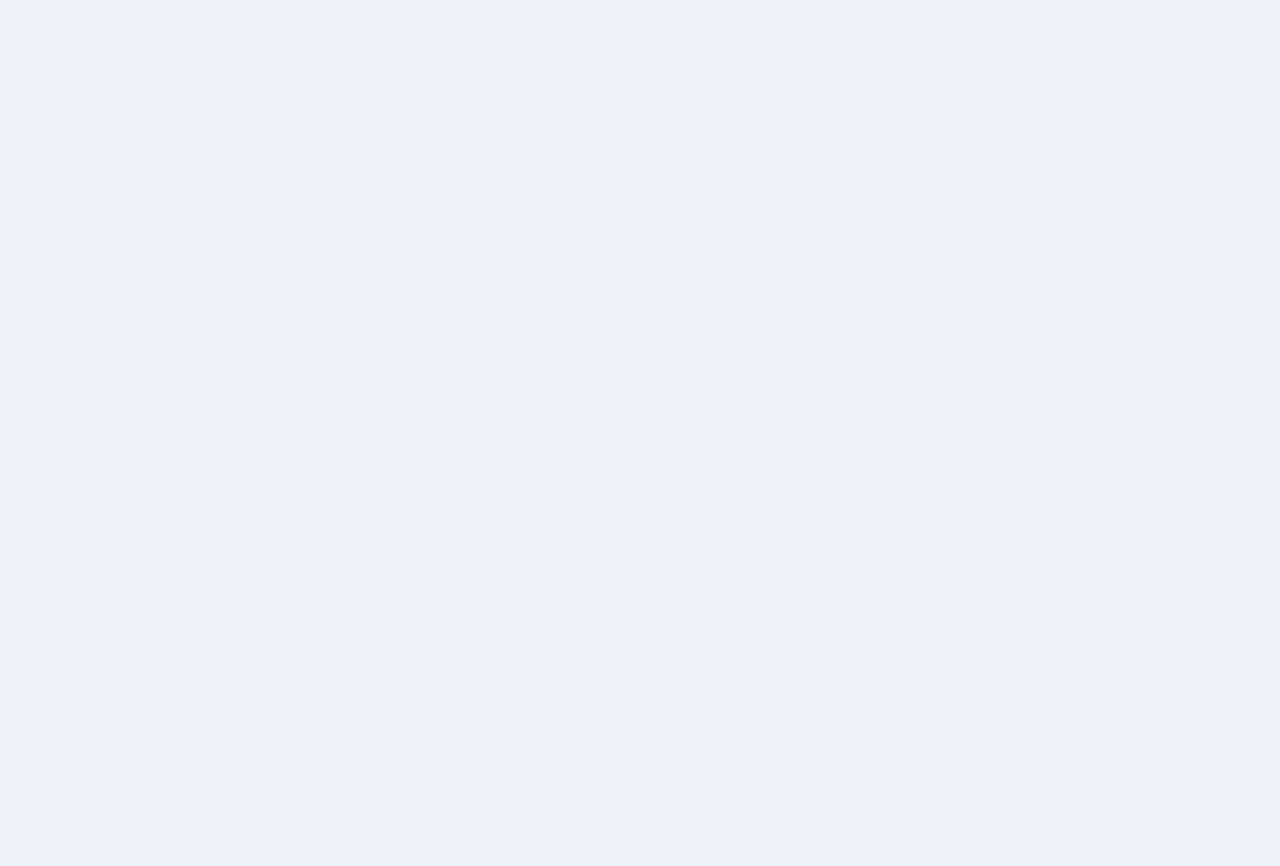
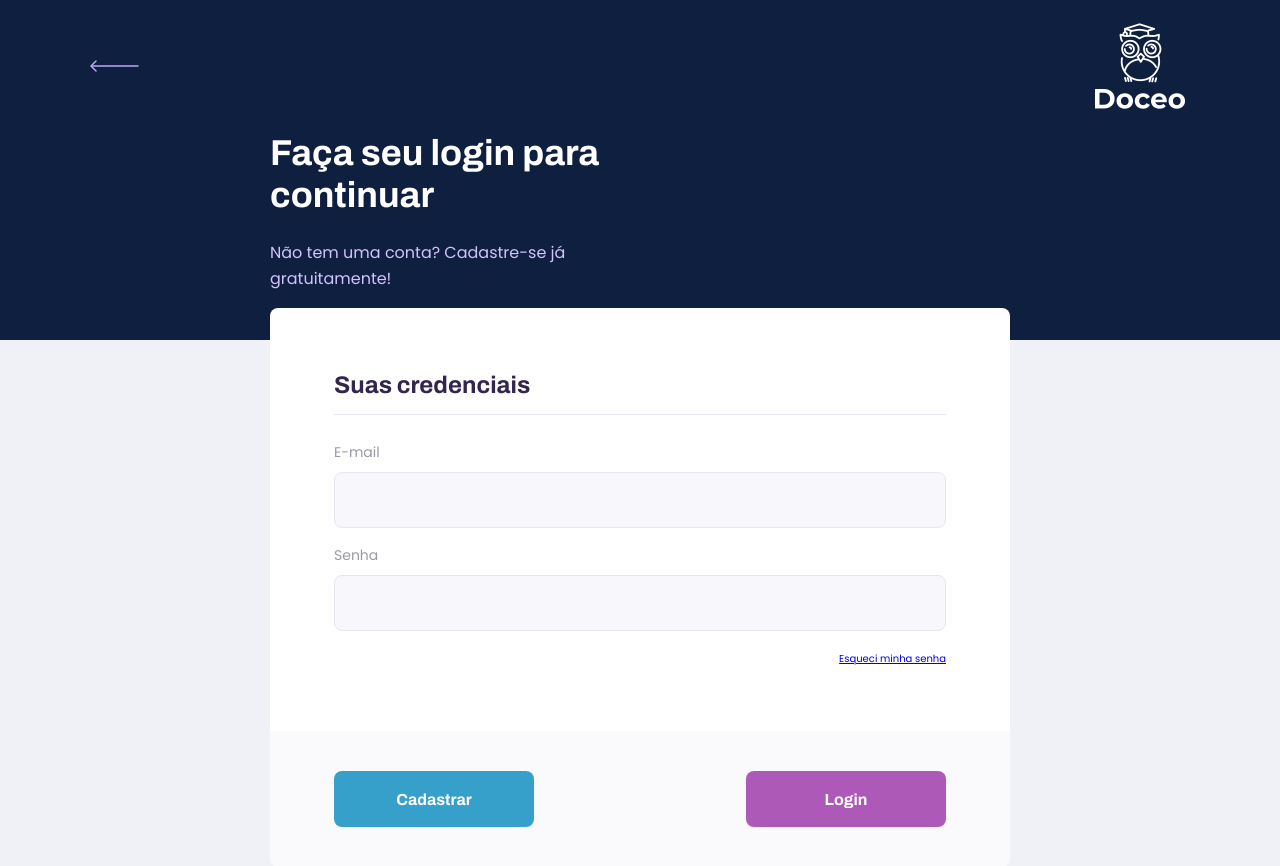
Before and after one commit to LucasCruz2773/doceo, a React (Create React App) app: page /login in a window 1280 px wide. Before the commit the page ends 800 px from the top, so only its background shows below. Built offline with nearby package versions, Linux system fonts and the light colour scheme; the HTML template or start-up script is replaced by a standard one.

Commit message:
Create login page

```diff
--- a/src/pages/Landing/index.tsx
+++ b/src/pages/Landing/index.tsx
@@ -33,7 +33,7 @@ function Landing(){
                         Estudar
                     </Link>
 
-                    <Link to="/give-classes" className="give-classes">
+                    <Link to="/login" className="give-classes">
                         <img src={giveClassesIcon} alt="Dar aulas"/>
                         Dar aulas
                     </Link>
--- /dev/null
+++ b/src/pages/Login/index.tsx
@@ -0,0 +1,96 @@
+import React, { useState, FormEvent } from 'react';
+import { useHistory } from 'react-router-dom';
+import PageHeader from '../../components/PageHeader';
+import Input from '../../components/Input';
+import Textarea from '../../components/Textarea';
+import Select from '../../components/Select';
+
+import warningIcon from '../../assets/images/icons/warning.svg';
+
+import './styles.css'
+
+function Login(){
+    const history = useHistory();
+
+    const [name, setName] = useState('');
+    const [avatar, setAvatar] = useState('');
+    const [whatsapp, setWhatsapp] = useState('');
+    const [bio, setBio] = useState('');
+
+    const [subject, setSubject] = useState('');
+    const [cost, setCost] = useState('');
+
+
+    const [scheduleItems, setScheduleItems] = useState([
+        { week_day: 0, from: '', to: '' }
+    ])
+
+    function addNewScheduleItem(){
+        setScheduleItems([
+            ...scheduleItems,
+            { week_day: 0, from: '', to: '' }
+        ]);
+    }
+
+    function setScheduleItemValue(position: number, field: string, value: string){
+        const updatedScheduleItems = scheduleItems.map((scheduleItem, index) => {
+            if(index === position){
+                return { ...scheduleItem, [field]:value }
+            }
+
+            return scheduleItem;
+        });
+
+        setScheduleItems(updatedScheduleItems);
+    }
+
+    function handleCreateClass(e: FormEvent){
+        e.preventDefault();
+
+        alert('Login realizado com sucesso!')
+        history.push('/');
+    }
+
+    return(
+        <div id="page-teacher-form" className="container">
+            <PageHeader
+                title="Faça seu login para continuar"
+                description="Não tem uma conta? Cadastre-se já gratuitamente!"
+            />
+
+            <main>
+                <form onSubmit={handleCreateClass}>
+                    <fieldset>
+                        <legend>Suas credenciais</legend>
+                        <Input
+                            name="email"
+                            label="E-mail"
+                            value={name}
+                            onChange={(e) => {setName(e.target.value)}}
+                        />
+                        <Input
+                            name="password"
+                            label="Senha"
+                            value={avatar}
+                            type="password"
+                            onChange={(e) => {setAvatar(e.target.value)}}
+                        />
+                        <p className="forgot-password">
+                            <a href="#">Esqueci minha senha</a>
+                        </p>
+                    </fieldset>
+                    <footer>
+                        <p>
+                            <a className="register-btn" href="/give-classes">Cadastrar</a>
+                        </p>
+                        <button type="submit">
+                            Login
+                        </button>
+                    </footer>
+                </form>
+            </main>
+        </div>
+    )
+}
+
+export default Login;
--- /dev/null
+++ b/src/pages/Login/styles.css
@@ -0,0 +1,169 @@
+#page-teacher-form{
+    width: 100vw;
+    height: 100vh;
+}
+
+#page-teacher-form .page-header .header-content{
+    margin-bottom: 6.4rem;
+}
+
+#page-teacher-form main{
+    background: var(--color-box-base);
+    width: 100%;
+    max-width: 74rem;
+    border-radius:0.8rem;
+    margin: -3.2rem auto 3.2rem;
+    padding-top: 6.4rem;
+    overflow: hidden;
+}
+
+#page-teacher-form main fieldset{
+    border: 0;
+    padding: 0 2.4rem;
+}
+
+#page-teacher-form main fieldset + fieldset{
+    margin-top: 6.4rem;
+}
+
+#page-teacher-form main fieldset legend{
+    font: 700 2.4rem Archivo;
+    color: var(--color-text-title);
+    margin-bottom: 2.4rem;
+    display: flex;
+    align-items: center;
+    justify-content: space-between;
+    width: 100%;
+    padding-bottom: 1.6rem;
+    border-bottom: 1px solid var(--color-line-in-white);
+}
+
+#page-teacher-form main fieldset legend button{
+    background: none;
+    border: 0;
+    color: var(--color-primary);
+    font: 700 1.6rem Archivo;
+    cursor: pointer;
+    transition: color 0.2s;
+}
+
+#page-teacher-form main fieldset legend button:hover{
+    color: var(--color-primary-dark);
+}
+
+#page-teacher-form main fieldset .input-block + .textarea-block,
+#page-teacher-form main fieldset .select-block + .input-block{
+    margin-top: 2.4rem;
+}
+
+#page-teacher-form main label{
+    color: var(--color-text-complement);
+}
+
+#page-teacher-form main footer{
+    padding: 4rem 2.4rem;
+    background: var(--color-box-footer);
+    border-top: 1px solid var(--color-line-white);
+    margin-top: 6.4rem;
+}
+
+#page-teacher-form main footer p{
+    display: flex;
+    align-items: center;
+    justify-content: center;
+    font-size: 1.4rem;
+    line-height: 2.4rem;
+    color: var(--color-text-complement);
+}
+
+#page-teacher-form main footer p img{
+    margin-right: 2rem;
+}
+
+#page-teacher-form main footer button{
+    width: 100%;
+    height: 5.6rem;
+    background: var(--color-secundary);
+    color: var(--color-button-text);
+    border: 0;
+    border-radius: 0.8rem;
+    cursor: pointer;
+    font: 700 1.6rem Archivo;
+    display: flex;
+    align-items: center;
+    justify-content: center;
+    text-decoration: none;
+    transition: background-color 0.2s;
+    margin-top: 2rem;
+}
+
+#page-teacher-form main footer button:hover{
+    background: var(--color-secundary-dark);
+}
+
+.register-btn {
+    text-decoration: none;
+    background-color: var(--color-primary-light);
+    color: white;
+    width: 100%;
+    height: 5.6rem;
+    border: 0;
+    border-radius: 0.8rem;
+    cursor: pointer;
+    font: 700 1.6rem Archivo;
+    display: flex;
+    align-items: center;
+    justify-content: center;
+    text-decoration: none;
+    transition: background-color 0.2s;
+}
+
+.register-btn:hover {
+    background-color: var(--color-primary-lighter);
+}
+
+.forgot-password {
+    margin-top: 2rem;
+    font-size: 1rem;
+    text-align: right;
+}
+
+@media (min-width: 700px){
+    #page-teacher-form{
+        max-width: 100vw;
+    }
+
+    #page-teacher-form .page-header .header-content{
+        margin-bottom: 0;
+    }
+
+    #page-teacher-form main fieldset{
+        padding: 0 6.4rem;
+    }
+
+    #page-teacher-form  main .schedule-item{
+        display: grid;
+        grid-template-columns: 2fr 1fr 1fr;
+        column-gap: 1.6rem;
+    }
+
+    #page-teacher-form  main .schedule-item .input-block{
+        margin-top: 0 !important;
+    }
+
+    #page-teacher-form main footer{
+        padding: 4.0rem 6.4rem;
+        display: flex;
+        align-items: center;
+        justify-content: space-between;
+    }
+
+    #page-teacher-form main  footer p{
+        justify-content: space-between;
+    }
+
+    #page-teacher-form main footer button, .register-btn{
+        width: 20rem;
+        margin-top: 0;
+    }
+}
--- a/src/routes.tsx
+++ b/src/routes.tsx
@@ -4,6 +4,7 @@ import Landing from './pages/Landing';
 import TeacherList from './pages/TeacherList';
 import TeacherForm from './pages/TeacherForm';
 import Score from './pages/Score';
+import Login from './pages/Login';
 
 function Routes(){
     return(
@@ -12,6 +13,7 @@ function Routes(){
             <Route path="/study" component={TeacherList} />
             <Route path="/give-classes" component={TeacherForm} />
             <Route path="/score" component={Score} />
+            <Route path="/login" component={Login} />
         </BrowserRouter>
     )
 }
```
